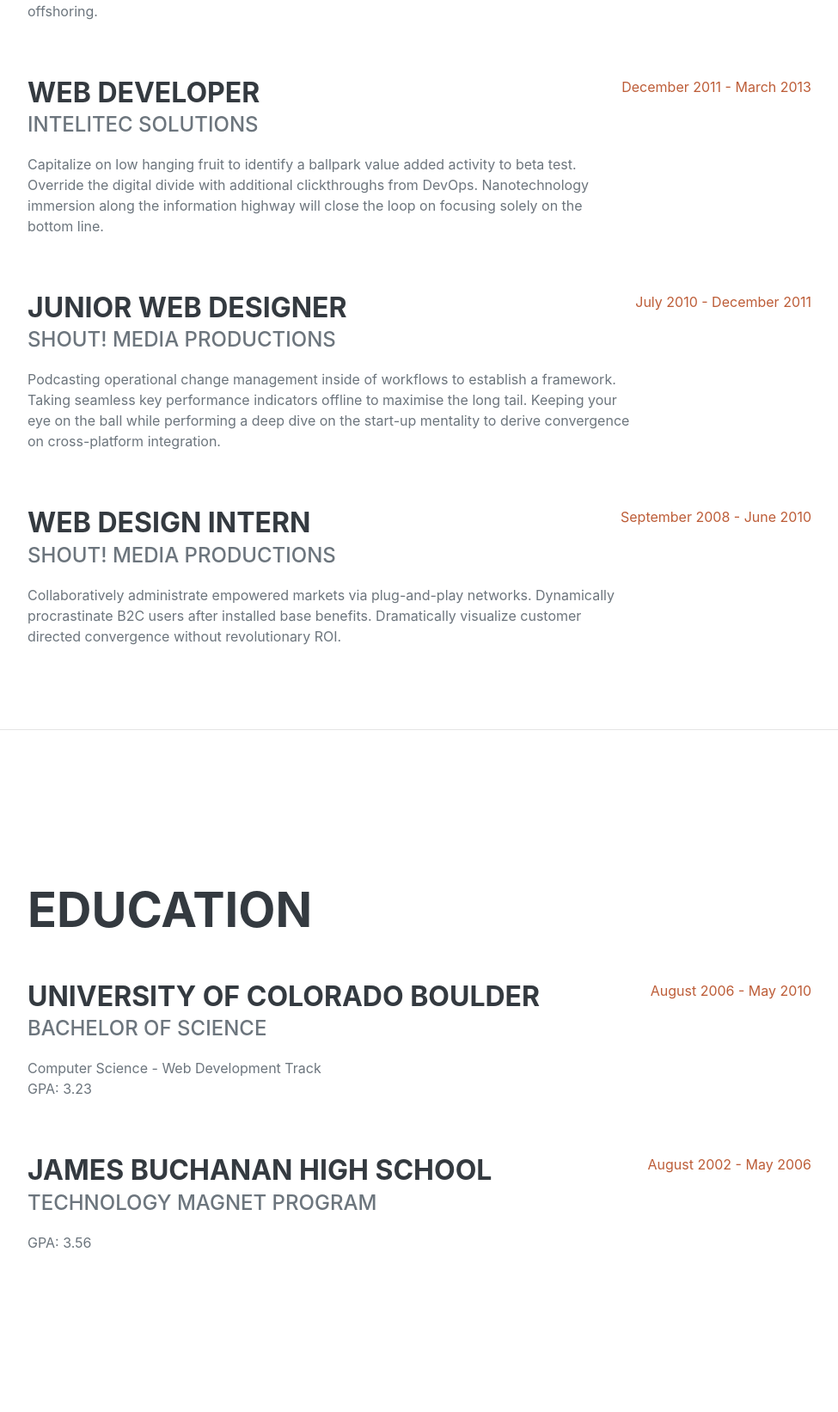
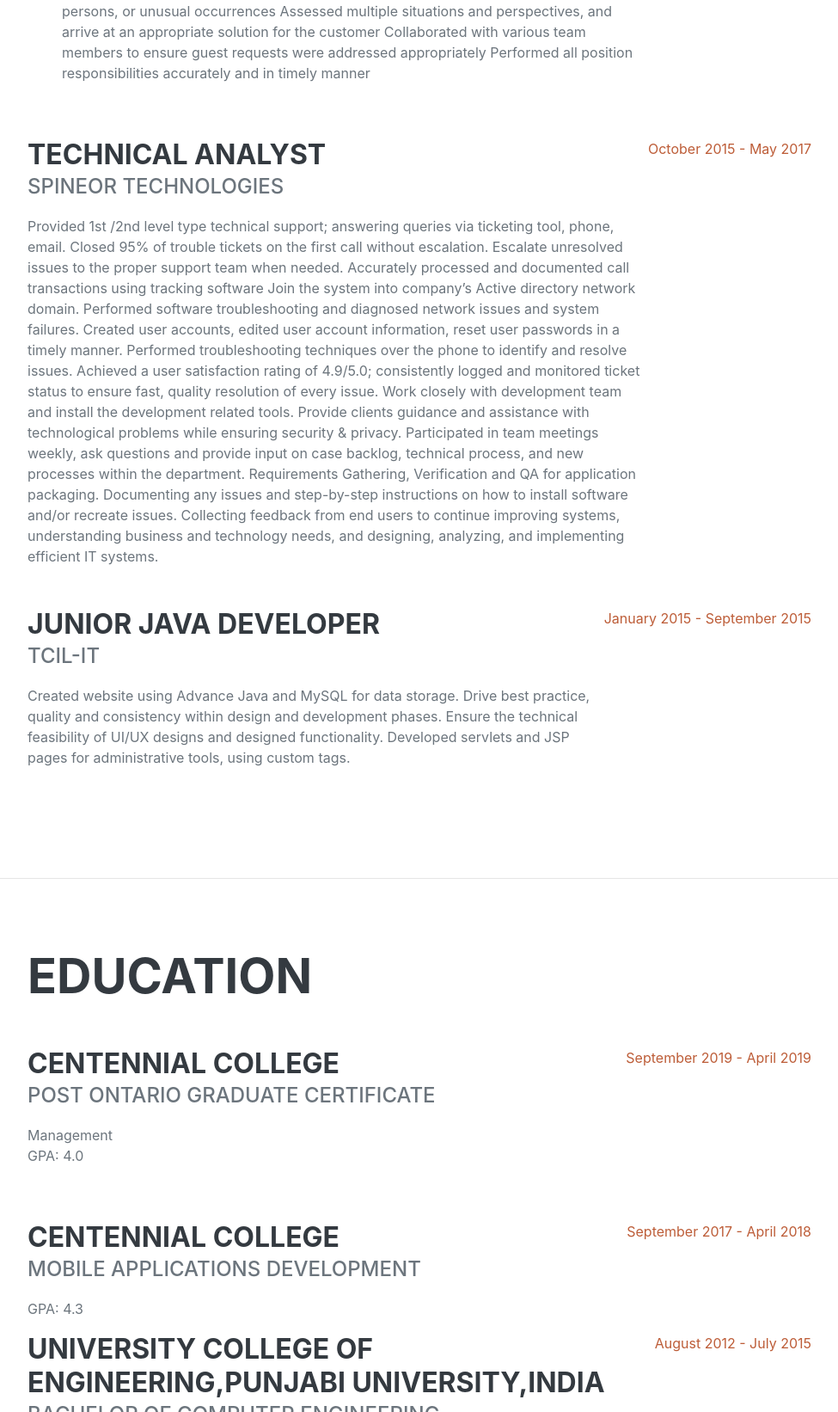
Before and after one commit to amandeepkaursekhon/Resume, a website: page index.html in a window 1280 px wide. Shown: the part 1158-2800 px from the top of the page at 86% size, without its empty margins (288-1263 px from the left). Drawn offline with nearby package versions, Linux system fonts and the light colour scheme; a web font is replaced by a local one.

Commit message:
Update index.html

```diff
--- a/index.html
+++ b/index.html
@@ -3,9 +3,9 @@
     <head>
         <meta charset="utf-8" />
         <meta name="viewport" content="width=device-width, initial-scale=1, shrink-to-fit=no" />
-        <meta name="description" content="" />
-        <meta name="author" content="" />
-        <title>Resume - Start Bootstrap Theme</title>
+        <meta name="description" content="Resume" />
+        <meta name="author" content="Amandeep Kaur Sekhon" />
+        <title>Resume - Amandeep Kaur Sekhon</title>
         <link rel="icon" type="image/x-icon" href="assets/img/favicon.ico" />
         <!-- Font Awesome icons (free version)-->
         <script src="https://use.fontawesome.com/releases/v5.13.0/js/all.js" crossorigin="anonymous"></script>
@@ -31,6 +31,7 @@
                     <li class="nav-item"><a class="nav-link js-scroll-trigger" href="#skills">Skills</a></li>
                     <li class="nav-item"><a class="nav-link js-scroll-trigger" href="#interests">Interests</a></li>
                     <li class="nav-item"><a class="nav-link js-scroll-trigger" href="#awards">Awards</a></li>
+                    <li class="nav-item"><a class="nav-link js-scroll-trigger" href="documents/resume.pdf">Download resume</a></li>
                 </ul>
             </div>
         </nav>
@@ -47,10 +48,10 @@
                         Toronto · ON·
                         <a href="mailto:name@email.com">amandeepsekhon2017@gmail.com</a>
                     </div>
-                    <p class="lead mb-5">I am experienced in leveraging agile frameworks to provide a robust synopsis for high level overviews. Iterative approaches to corporate strategy foster collaborative thinking to further the overall value proposition.</p>
+                    <p class="lead mb-5"></p>
                     <div class="social-icons">
-                        <a class="social-icon" href="#"><i class="fab fa-linkedin-in"></i></a>
-                        <a class="social-icon" href="#"><i class="fab fa-github"></i></a>
+                        <a class="social-icon" href="www.linkedin.com/in/amandeepksekhon"><i class="fab fa-linkedin-in"></i></a>
+                        <a class="social-icon" href="https://github.com/amandeepkaursekhon"><i class="fab fa-github"></i></a>
                         <a class="social-icon" href="#"><i class="fab fa-twitter"></i></a>
                         <a class="social-icon" href="#"><i class="fab fa-facebook-f"></i></a>
                     </div>
@@ -63,36 +64,62 @@
                     <h2 class="mb-5">Experience</h2>
                     <div class="d-flex flex-column flex-md-row justify-content-between mb-5">
                         <div class="flex-grow-1">
-                            <h3 class="mb-0">Senior Web Developer</h3>
-                            <div class="subheading mb-3">Intelitec Solutions</div>
-                            <p>Bring to the table win-win survival strategies to ensure proactive domination. At the end of the day, going forward, a new normal that has evolved from generation X is on the runway heading towards a streamlined cloud solution. User generated content in real-time will have multiple touchpoints for offshoring.</p>
+                            <h3 class="mb-0">Site Supervisor</h3>
+                            <div class="subheading mb-3">Children's Aid Society of Toronto</div>
+                            <ul>
+                                <l>To ensure a proper use of the telephone etiquette standards.</l>
+                                <l>Project a professional manner with an emphasis on hospitality and guest service.</l>
+                                <l>Write reports of daily activities and irregularities such as equipment or property damage, theft, presence of unauthorized persons, or unusual occurrences</l>
+                                <l>Assessed multiple situations and perspectives, and arrive at an appropriate solution for the customer</l>
+                                <l>Collaborated with various team members to ensure guest requests were addressed appropriately</l>
+                                <l>Performed all position responsibilities accurately and in timely manner</l>
+                            </ul>
                         </div>
-                        <div class="flex-shrink-0"><span class="text-primary">March 2013 - Present</span></div>
+                        <div class="flex-shrink-0"><span class="text-primary">December 2018 - Present</span></div>
                     </div>
                     <div class="d-flex flex-column flex-md-row justify-content-between mb-5">
                         <div class="flex-grow-1">
-                            <h3 class="mb-0">Web Developer</h3>
-                            <div class="subheading mb-3">Intelitec Solutions</div>
-                            <p>Capitalize on low hanging fruit to identify a ballpark value added activity to beta test. Override the digital divide with additional clickthroughs from DevOps. Nanotechnology immersion along the information highway will close the loop on focusing solely on the bottom line.</p>
+                            <h3 class="mb-0">Technical Analyst</h3>
+                            <div class="subheading mb-3">Spineor Technologies</div>
+                            <l>Provided 1st /2nd level type technical support; answering queries via ticketing tool, phone, email.</l>
+                            <l>Closed 95% of trouble tickets on the first call without escalation.</l>
+                            <l>Escalate unresolved issues to the proper support team when needed.</l>
+                            <l>Accurately processed and documented call transactions using tracking software</l>
+                            <l>Join the system into company’s Active directory network domain.</l>
+                            <l>Performed software troubleshooting and diagnosed network issues and system failures.</l>
+                            <l>Created user accounts, edited user account information, reset user passwords in a timely manner.</l>
+                                <l>Performed troubleshooting techniques over the phone to identify and resolve issues.</l>
+                                    <l>Achieved a user satisfaction rating of 4.9/5.0; consistently logged and monitored ticket status to ensure fast, quality resolution of every issue. </l>
+                                        <l>Work closely with development team and install the development related tools.</l>
+                                            <l>Provide clients guidance and assistance with technological problems while ensuring security & privacy.</l>
+                                                <l>Participated in team meetings weekly, ask questions and provide input on case backlog, technical process, and new processes within the department.</l>
+                                                    <l>Requirements Gathering, Verification and QA for application packaging. Documenting any issues and step-by-step instructions on how to install software and/or recreate issues.</l>
+                                                        <l>Collecting feedback from end users to continue improving systems, understanding business and technology needs, and designing, analyzing, and implementing efficient IT systems.</l>
+
                         </div>
-                        <div class="flex-shrink-0"><span class="text-primary">December 2011 - March 2013</span></div>
+                        <div class="flex-shrink-0"><span class="text-primary">October 2015 - May 2017</span></div>
                     </div>
                     <div class="d-flex flex-column flex-md-row justify-content-between mb-5">
                         <div class="flex-grow-1">
-                            <h3 class="mb-0">Junior Web Designer</h3>
-                            <div class="subheading mb-3">Shout! Media Productions</div>
-                            <p>Podcasting operational change management inside of workflows to establish a framework. Taking seamless key performance indicators offline to maximise the long tail. Keeping your eye on the ball while performing a deep dive on the start-up mentality to derive convergence on cross-platform integration.</p>
+                            <h3 class="mb-0">Junior Java Developer</h3>
+                            <div class="subheading mb-3">TCIL-IT</div>
+                            <l>Created website using Advance Java and MySQL for data storage.</l>
+                                <l>Drive best practice, quality and consistency within design and development phases.</l>
+                                    <l>Ensure the technical feasibility of UI/UX designs and designed functionality.</l>
+                                        <l>Developed servlets and JSP pages for administrative tools, using custom tags.</l>
+
                         </div>
-                        <div class="flex-shrink-0"><span class="text-primary">July 2010 - December 2011</span></div>
+                        <div class="flex-shrink-0"><span class="text-primary">January 2015 - September 2015</span></div>
                     </div>
-                    <div class="d-flex flex-column flex-md-row justify-content-between">
+                   <!-- <div class="d-flex flex-column flex-md-row justify-content-between">
                         <div class="flex-grow-1">
                             <h3 class="mb-0">Web Design Intern</h3>
                             <div class="subheading mb-3">Shout! Media Productions</div>
                             <p>Collaboratively administrate empowered markets via plug-and-play networks. Dynamically procrastinate B2C users after installed base benefits. Dramatically visualize customer directed convergence without revolutionary ROI.</p>
                         </div>
                         <div class="flex-shrink-0"><span class="text-primary">September 2008 - June 2010</span></div>
-                    </div>
+                    </div>-->
+
                 </div>
             </section>
             <hr class="m-0" />
@@ -102,20 +129,36 @@
                     <h2 class="mb-5">Education</h2>
                     <div class="d-flex flex-column flex-md-row justify-content-between mb-5">
                         <div class="flex-grow-1">
-                            <h3 class="mb-0">University of Colorado Boulder</h3>
-                            <div class="subheading mb-3">Bachelor of Science</div>
-                            <div>Computer Science - Web Development Track</div>
-                            <p>GPA: 3.23</p>
+                            <h3 class="mb-0">Centennial College</h3>
+                            <div class="subheading mb-3">Post Ontario Graduate Certificate</div>
+                            <div>Management</div>
+                            <p>GPA: 4.0</p>
                         </div>
-                        <div class="flex-shrink-0"><span class="text-primary">August 2006 - May 2010</span></div>
+                        <div class="flex-shrink-0"><span class="text-primary">September 2019 - April 2019</span></div>
                     </div>
                     <div class="d-flex flex-column flex-md-row justify-content-between">
                         <div class="flex-grow-1">
-                            <h3 class="mb-0">James Buchanan High School</h3>
-                            <div class="subheading mb-3">Technology Magnet Program</div>
-                            <p>GPA: 3.56</p>
+                            <h3 class="mb-0">Centennial College</h3>
+                            <div class="subheading mb-3">Mobile Applications Development</div>
+                            <p>GPA: 4.3</p>
                         </div>
-                        <div class="flex-shrink-0"><span class="text-primary">August 2002 - May 2006</span></div>
+                        <div class="flex-shrink-0"><span class="text-primary">September 2017 - April 2018</span></div>
+                    </div>
+                    <div class="d-flex flex-column flex-md-row justify-content-between">
+                        <div class="flex-grow-1">
+                            <h3 class="mb-0">University College of Engineering,Punjabi University,India</h3>
+                            <div class="subheading mb-3">Bachelor of Computer Engineering</div>
+                            <p>GPA: 4.2</p>
+                        </div>
+                        <div class="flex-shrink-0"><span class="text-primary">August 2012 - July 2015</span></div>
+                    </div>
+                    <div class="d-flex flex-column flex-md-row justify-content-between">
+                        <div class="flex-grow-1">
+                            <h3 class="mb-0">G.N.E College,India</h3>
+                            <div class="subheading mb-3">Computer Engineering</div>
+                            <p>GPA: 4.0</p>
+                        </div>
+                        <div class="flex-shrink-0"><span class="text-primary">July 2009 - April 2012</span></div>
                     </div>
                 </div>
             </section>
```
